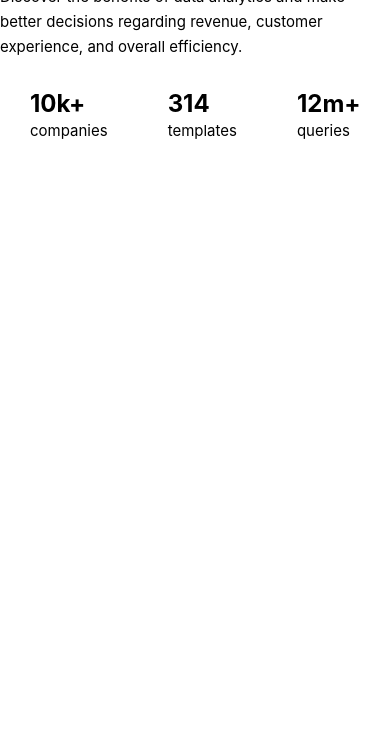
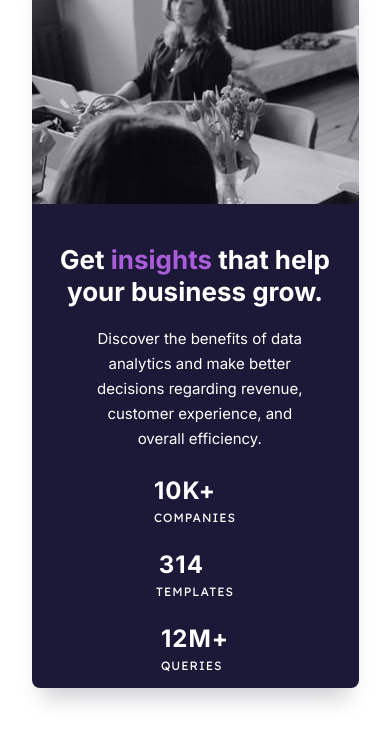
Before and after one commit to codenithin/stats-preview-card-component-main, a plain HTML site: page index.html in a window 390 px wide. Shown: the part 104-860 px from the top of the page. Drawn offline with Linux system fonts and the light colour scheme.

Commit message:
CSS Refactoring

```diff
--- a/style.css
+++ b/style.css
@@ -1,69 +1,38 @@
-* {
-
-    box-sizing: border-box;
-}
 
 /* Font Import */
 
 
   @import url('https://fonts.googleapis.com/css2?family=Inter:wght@400;700&family=Lexend+Deca&display=swap');
 
-/* CSS Mini Reset  */
+  /* Local CSS */
 
-/*
-  1. Use a more-intuitive box-sizing model.
-*/
-*, *::before, *::after {
-    box-sizing: border-box;
-  }
-  /*
-    2. Remove default margin
-  */
-  * {
-    margin: 0;
-  }
-  /*
-    3. Allow percentage-based heights in the application
-  */
-  html, body {
-    height: 100%;
-  }
-  /*
-    Typographic tweaks!
-    4. Add accessible line-height
-    5. Improve text rendering
-  */
+
   body {
-    line-height: 1.5;
-    -webkit-font-smoothing: antialiased;
-  }
-  /*
-    6. Improve media defaults
-  */
-  img, picture, video, canvas, svg {
-    display: block;
-    max-width: 100%;
-  }
-  /*
-    7. Remove built-in form typography styles
-  */
-  input, button, textarea, select {
-    font: inherit;
-  }
-  /*
-    8. Avoid text overflows
-  */
-  p, h1, h2, h3, h4, h5, h6 {
-    overflow-wrap: break-word;
-  }
-  /*
-    9. Create a root stacking context
-  */
-  #root, #__next {
-    isolation: isolate;
+    min-height: 100vh;
+    display: flex;
+    justify-content: center;
+    align-items: center;
+    background: var(--Background);
   }
 
-  /* Local CSS */
+.main{
+  max-width: 1110px;
+  /* width: 1110; */
+  max-height: 446px;
+  display: flex;
+  background: #1B1937;
+  box-shadow: 0px 20px 20px -10px rgba(23, 25, 41, 0.203087);
+  border-radius: 8px;
+}
+
+.image{
+  width: 544px;
+  height: 446px;
+  background-image: url(/images/image-header-desktop.jpg);
+  opacity: 0.8;
+  border-radius: 0 8px 8px 0;
+
+}
 
 h1 {
         font-family: 'Inter';
@@ -71,6 +40,9 @@ h1 {
         font-weight: 700;
         font-size: 36px;
         line-height: 44px;
+        color: #FFFFFF;
+        margin-left: 72px;
+        margin-top: 71px;
 
 }
 
@@ -80,11 +52,13 @@ p {
         font-weight: 400;
         font-size: 15px;
         line-height: 25px;
+        color: #FFFFFF;
+        margin-left: 72px;
+        max-width: 65%;
 
 }
 
 #stat1, #stat2,#stat3 {
-
         font-family: 'Inter';
         font-style: normal;
         font-weight: 700;
@@ -92,12 +66,90 @@ p {
         line-height: 29px;
 }
 
+#insights {
+
+  color:#AB5CDB;
+}
+
 .stat
 {
     display: flex;
-
+    margin: 42px;
+}
+.stat p {
+  font-family: 'Lexend Deca';
+  font-style: normal;
+  font-weight: 400;
+  font-size: 12px;
+  line-height: 25px;
+  letter-spacing: 1px;
+  text-transform: uppercase;
+  color: #FFFFFF;
+  mix-blend-mode: normal;
+  /* opacity: 0.6; */
+  margin: 0px;
 }
 .stat1,.stat2,.stat3{
 
     margin: 30px;
 }
+
+@media only screen and  (max-width: 1110px){
+
+
+.main{
+flex-direction: column-reverse;
+max-width: 327px;
+max-height: 780px;
+margin: 0px;
+
+}
+.image{
+  width: 327px;
+  height: 240px;
+  background-image: url(/images/image-header-desktop.jpg);
+  opacity: 0.8;
+  border-radius: 0 8px 8px 0;
+}
+
+h1{
+  font-weight: 700;
+  font-size: 26px;
+  line-height: 32px;
+  text-align: center;
+  margin-left: 0;
+  margin-top: 40px;
+  /* width: 85%; */
+}
+
+
+p{
+  text-align: center;
+  font-weight: 400;
+  font-size: 15px;
+  line-height: 25px;
+  margin-left: 62px ;
+
+}
+
+
+.stat1,.stat2,.stat3{
+
+  margin: 10px;
+}
+.image{
+  width: 327px;
+  height: 240px;
+  background-image: url(/images/image-header-desktop.jpg);
+  opacity: 0.8;
+  border-radius: 0 8px 8px 0;
+
+}
+
+.stat{
+
+  flex-direction: column;
+  align-items: center;
+  margin: 0px;
+}
+}
```
